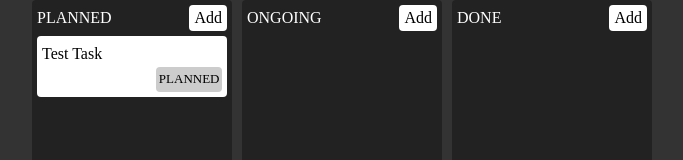
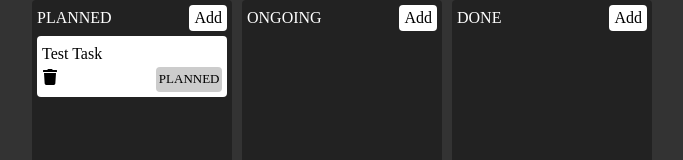
Before and after one commit to esteemayo/kaban-zustand, a React (Vite) app: page / in a window 1280 px wide. Shown: the top 160 px of the page, without its empty margins (298-981 px from the left). Built offline with nearby package versions, Linux system fonts and the light colour scheme.

Commit message:
fix: handle delete task functionality

```diff
--- a/src/components/task/Task.jsx
+++ b/src/components/task/Task.jsx
@@ -1,5 +1,6 @@
+import { FaTrash } from 'react-icons/fa';
+
 import { useTask } from '../../hooks/useTask';
-
 import './Task.css';
 
 const Task = ({ title }) => {
@@ -7,11 +8,15 @@ const Task = ({ title }) => {
     state.tasks.find((item) => item.title === title)
   );
 
+  const deleteTask = useTask((state) => state.deleteTask);
+
   return (
     <div className='task'>
       <div>{task.title}</div>
       <div className='bottom-wrapper'>
-        <div></div>
+        <div>
+          <FaTrash onClick={() => deleteTask(task.id)} />
+        </div>
         <div className={`status ${task.status}`}>{task.status}</div>
       </div>
     </div>
```
